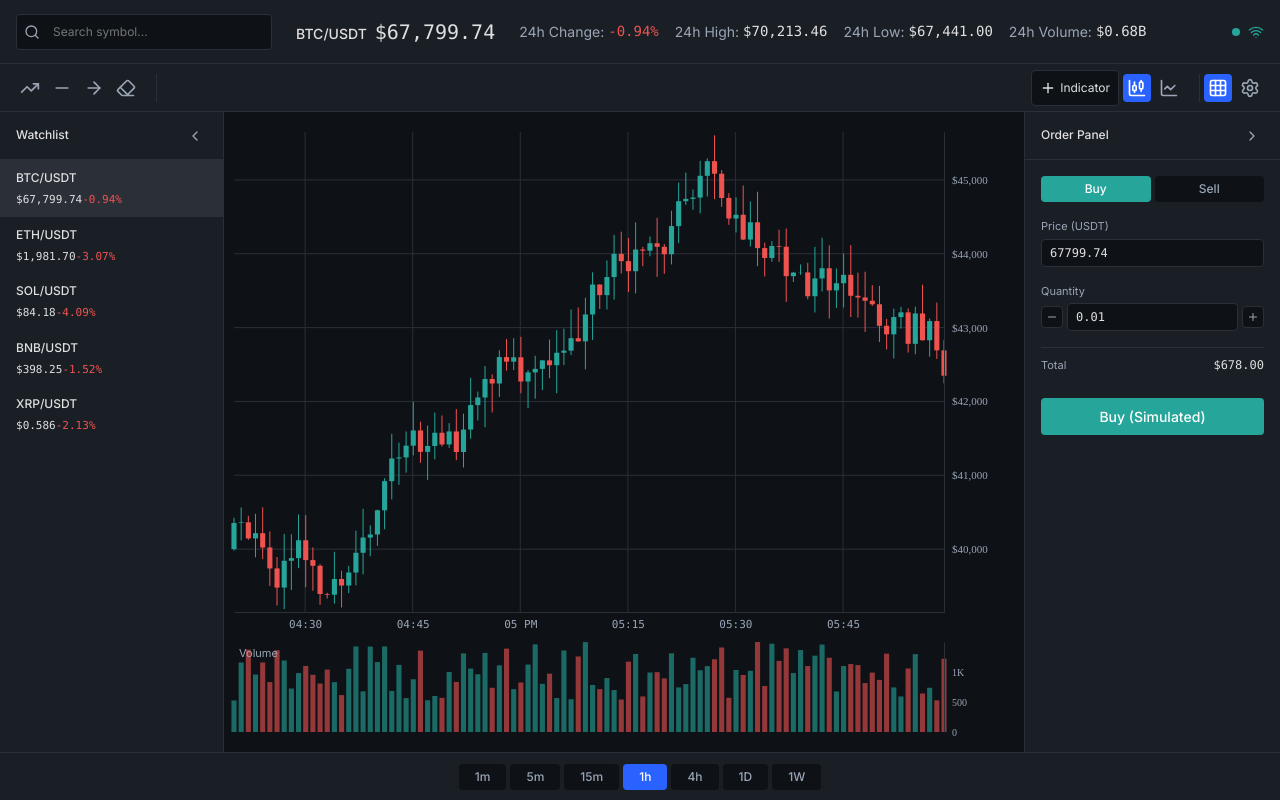
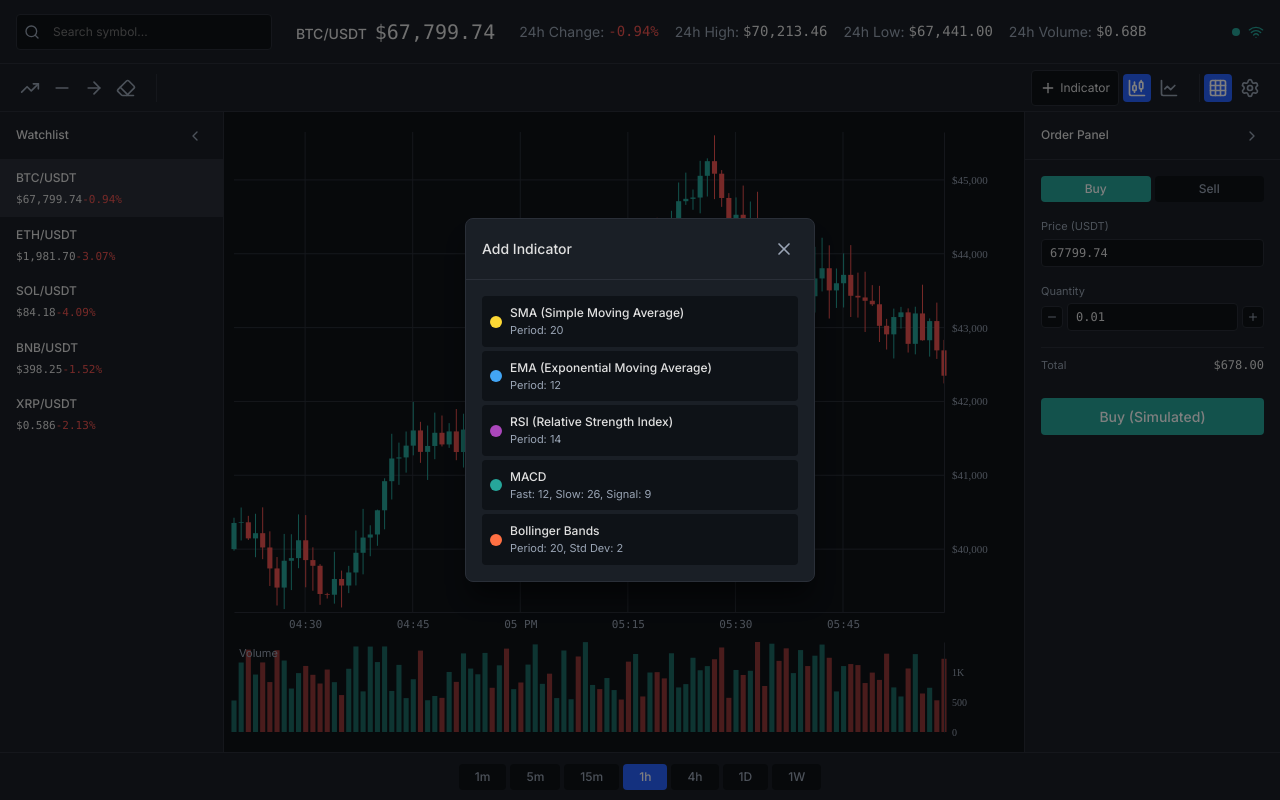
Before and after one commit to MayorGee/alpha-charts, a React (Vite) app: page / in a window 1280 px wide. Both pictures are taken after a click on the button "Indicator". Built offline with nearby package versions, Linux system fonts and the light colour scheme.

Commit message:
Added Indicator Dialog

```diff
--- a/src/App.tsx
+++ b/src/App.tsx
@@ -4,9 +4,10 @@ import { Toolbar } from './components/layout/Toolbar';
 import { Watchlist } from './components/layout/Watchlist';
 import { OrderPanel } from './components/layout/OrderPanel';
 import { TimeframeSelector } from './components/layout/TimeframeSelector';
-import type { Candle, ChartStyle, DrawingTool, Symbol } from './types';
+import type { Candle, ChartStyle, DrawingTool, Symbol, Indicator } from './types';
 import { CandlestickChart } from './components/chart/CandlestickChart';
 import { VolumeChart } from './components/chart/VolumeChart';
+import { IndicatorDialog } from './components/layout/IndicatorDialog';
 import { generateMockCandles } from './utils/chartData';
 
 const mockSymbols: Symbol[] = [
@@ -61,10 +62,12 @@ function App() {
     const [watchlistCollapsed, setWatchlistCollapsed] = useState(false);
     const [orderPanelCollapsed, setOrderPanelCollapsed] = useState(false);
     const [chartData, setChartData] = useState<Candle[]>([]);
+    const [indicatorDialogOpen, setIndicatorDialogOpen] = useState(false);
+    const [activeIndicators, setActiveIndicators] = useState<Indicator[]>([]);
 
     useEffect(() => {
-      const data = generateMockCandles(100);
-      setChartData(data);
+        const data = generateMockCandles(100);
+        setChartData(data);
     }, [selectedSymbol, selectedTimeframe]);
 
     const headerHeight = 64;
@@ -94,12 +97,20 @@ function App() {
         console.log('Searching:', query);
     };
 
-    const handleAddIndicator = () => {
-      console.log('Indicator added');
+    const handleAddIndicator = (indicator: Indicator) => {
+        if (!activeIndicators.some(i => i.id === indicator.id)) {
+          setActiveIndicators([...activeIndicators, indicator]);
+        } else {
+          alert('Indicator Already added!')
+        }
+    };
+
+    const handleRemoveIndicator = (id: string) => {
+        setActiveIndicators(activeIndicators.filter(i => i.id !== id));
     };
 
     const handleClearDrawings = () => {
-      console.log('Clear drawings');
+        console.log('Clear drawings');
     };
 
     const handleSelectSymbol = (symbol: Symbol) => {
@@ -121,8 +132,10 @@ function App() {
                 onChartStyleChange={setChartStyle}
                 showGrid={showGrid}
                 onGridToggle={() => setShowGrid(!showGrid)}
-                onAddIndicator={handleAddIndicator}
+                onAddIndicator={() => setIndicatorDialogOpen(true)}
                 onClearDrawings={handleClearDrawings}
+                activeIndicators={activeIndicators}
+                onRemoveIndicator={handleRemoveIndicator}
             />
             <div className="app-main">
                 <Watchlist
@@ -136,7 +149,7 @@ function App() {
                 <div className="chart-area">
                     <CandlestickChart
                         data={chartData}
-                        width={chartWidth} // need to compute chart width
+                        width={chartWidth}
                         height={mainChartHeight}
                         showGrid={showGrid}
                         chartStyle={chartStyle}
@@ -144,7 +157,7 @@ function App() {
                     <VolumeChart
                         data={chartData}
                         width={chartWidth}
-                        height={volumeChartHeight} // 120 from original
+                        height={volumeChartHeight}
                     />
                 </div>
                 <OrderPanel
@@ -157,6 +170,11 @@ function App() {
                 selectedTimeframe={selectedTimeframe}
                 onSelectTimeframe={setSelectedTimeframe}
             />
+            <IndicatorDialog
+                isOpen={indicatorDialogOpen}
+                onClose={() => setIndicatorDialogOpen(false)}
+                onAddIndicator={handleAddIndicator}
+            />
         </div>
     );
 }
--- /dev/null
+++ b/src/components/layout/IndicatorDialog/index.tsx
@@ -0,0 +1,98 @@
+import { X } from 'lucide-react';
+import type { Indicator } from '../../../types';
+import type { IndicatorDialogProps } from '../../../types/props';
+import './indicator-dialog.scss';
+
+const availableIndicators: Indicator[] = [
+    {
+        id: 'sma',
+        name: 'SMA (Simple Moving Average)',
+        description: 'Period: 20',
+        color: '#FDD835',
+    },
+    {
+        id: 'ema',
+        name: 'EMA (Exponential Moving Average)',
+        description: 'Period: 12',
+        color: '#42A5F5',
+    },
+    {
+        id: 'rsi',
+        name: 'RSI (Relative Strength Index)',
+        description: 'Period: 14',
+        color: '#AB47BC',
+    },
+    {
+        id: 'macd',
+        name: 'MACD',
+        description: 'Fast: 12, Slow: 26, Signal: 9',
+        color: '#26A69A',
+    },
+    {
+        id: 'bollinger',
+        name: 'Bollinger Bands',
+        description: 'Period: 20, Std Dev: 2',
+        color: '#FF7043',
+    },
+];
+
+export const IndicatorDialog: React.FC<IndicatorDialogProps> = ({
+    isOpen,
+    onClose,
+    onAddIndicator,
+}) => {
+    if (!isOpen) return null;
+
+    const handleOverlayClick = (e: React.MouseEvent) => {
+        if (e.target === e.currentTarget) {
+            onClose();
+        }
+    };
+
+    return (
+        <div className="indicator-dialog__overlay" onClick={handleOverlayClick}>
+            <div className="indicator-dialog">
+                {/* Header */}
+                <div className="indicator-dialog__header">
+                    <h3 className="indicator-dialog__title">Add Indicator</h3>
+                    <button
+                        className="indicator-dialog__close"
+                        onClick={onClose}
+                        aria-label="Close dialog"
+                    >
+                        <X />
+                    </button>
+                </div>
+
+                {/* Content */}
+                <div className="indicator-dialog__content">
+                    <div className="indicator-dialog__list">
+                        {availableIndicators.map((indicator) => (
+                            <button
+                                key={indicator.id}
+                                className="indicator-dialog__item"
+                                onClick={() => {
+                                    onAddIndicator(indicator);
+                                    onClose();
+                                }}
+                            >
+                                <div
+                                    className="indicator-dialog__item-color"
+                                    style={{ backgroundColor: indicator.color }}
+                                />
+                                <div className="indicator-dialog__item-info">
+                                    <div className="indicator-dialog__item-name">
+                                        {indicator.name}
+                                    </div>
+                                    <div className="indicator-dialog__item-description">
+                                        {indicator.description}
+                                    </div>
+                                </div>
+                            </button>
+                        ))}
+                    </div>
+                </div>
+            </div>
+        </div>
+    );
+};
--- /dev/null
+++ b/src/components/layout/IndicatorDialog/indicator-dialog.scss
@@ -0,0 +1,107 @@
+@use '../../../scss/abstracts' as *;
+
+.indicator-dialog {
+    display: flex;
+    flex-direction: column;
+    background: $color-bg-secondary;
+    border-radius: $border-radius-md;
+    border: 1px solid $color-border;
+    width: 100%;
+    max-width: 350px;
+    box-shadow: 0 20px 25px -5px rgba(0, 0, 0, 0.5);
+    max-height: 90vh;
+
+    &__overlay {
+        position: fixed;
+        inset: 0;
+        z-index: $z-index-modal;
+        display: flex;
+        align-items: center;
+        justify-content: center;
+        background: rgba(0, 0, 0, 0.5);
+    }
+
+    &__header {
+        display: flex;
+        align-items: center;
+        justify-content: space-between;
+        padding: $spacing-md;
+        border-bottom: 1px solid $color-border;
+    }
+
+    &__title {
+        color: $color-text-primary;
+        font-weight: $font-weight-medium;
+        font-family: $font-family-sans;
+        font-size: $font-size-md;
+    }
+
+    &__close {
+        padding: $spacing-xs;
+        border-radius: $border-radius-sm;
+        color: $color-text-secondary;
+        transition: background-color 0.2s ease, color 0.2s ease;
+
+        &:hover {
+            background: $color-bg-tertiary;
+            color: $color-text-primary;
+        }
+
+        svg {
+            width: 20px;
+            height: 20px;
+        }
+    }
+
+    &__content {
+        padding: $spacing-md;
+        overflow-y: auto;
+        max-height: 384px;
+    }
+
+    &__list {
+        display: flex;
+        flex-direction: column;
+        gap: $spacing-xs;
+    }
+
+    &__item {
+        display: flex;
+        align-items: center;
+        gap: $spacing-sm;
+        padding: $spacing-sm;
+        background: $color-bg-primary;
+        border-radius: $border-radius-sm;
+        transition: background-color 0.2s ease;
+        text-align: left;
+        cursor: pointer;
+
+        &:hover {
+            background: $color-bg-tertiary;
+        }
+
+        &-color {
+            width: 12px;
+            height: 12px;
+            border-radius: $border-radius-circle;
+            flex-shrink: 0;
+        }
+
+        &-info {
+            flex: 1;
+        }
+
+        &-name {
+            color: $color-text-primary;
+            font-size: $font-size-sm;
+            font-weight: $font-weight-medium;
+            font-family: $font-family-sans;
+        }
+
+        &-description {
+            color: $color-text-secondary;
+            font-size: $font-size-xs;
+            font-family: $font-family-sans;
+        }
+    }
+}
--- a/src/components/layout/Toolbar/index.tsx
+++ b/src/components/layout/Toolbar/index.tsx
@@ -22,6 +22,8 @@ export function Toolbar({
     onGridToggle,
     onAddIndicator,
     onClearDrawings,
+    activeIndicators = [],
+    onRemoveIndicator,
 }: ToolbarProps) {
     const toolButtons = [
         { id: 'trendline' as DrawingTool, icon: TrendingUp, label: 'Trendline' },
@@ -51,6 +53,29 @@ export function Toolbar({
                     <Eraser />
                 </button>
             </div>
+
+            {/* Active Indicators */}
+            {activeIndicators.length > 0 && (
+                <div className="toolbar__indicators">
+                    {activeIndicators.map((indicator) => (
+                        <div key={indicator.id} className="toolbar__indicator-chip">
+                            <div
+                                className="toolbar__indicator-color"
+                                style={{ backgroundColor: indicator.color }}
+                            />
+                            <span className="toolbar__indicator-name">{indicator.name}</span>
+                            {onRemoveIndicator && (
+                                <button
+                                    className="toolbar__indicator-remove"
+                                    onClick={() => onRemoveIndicator(indicator.id)}
+                                >
+                                    ×
+                                </button>
+                            )}
+                        </div>
+                    ))}
+                </div>
+            )}
 
             {/* Right Side Tools */}
             <div className="toolbar__group">
--- a/src/components/layout/Toolbar/toolbar.scss
+++ b/src/components/layout/Toolbar/toolbar.scss
@@ -1,13 +1,17 @@
 @use '../../../scss/abstracts/variables' as *;
+@use '../../../scss/abstracts/mixins' as *;
+
 
 .toolbar {
-    height: 48px;
     background: $color-bg-secondary;
     border-bottom: 1px solid $color-border;
     display: flex;
     align-items: center;
     padding: 0 $spacing-md;
     gap: $spacing-sm;
+    min-height: 48px;
+    height: auto;
+    padding: $spacing-xs $spacing-md;
 
     &__section {
         display: flex;
@@ -53,6 +57,57 @@
         }
     }
 
+    &__indicators {
+        display: flex;
+        align-items: center;
+        gap: $spacing-xs;
+        flex-wrap: wrap;
+        margin-left: $spacing-sm;
+        padding-left: $spacing-sm;
+        max-width: 400px;
+        overflow-x: auto;
+        @include hide-scrollbar;
+    }
+
+    &__indicator-chip {
+        display: flex;
+        align-items: center;
+        gap: $spacing-xs;
+        padding: $spacing-xs $spacing-sm;
+        background: $color-bg-primary;
+        border: 1px solid $color-border;
+        border-radius: $border-radius-sm;
+        font-size: $font-size-xs;
+        color: $color-text-primary;
+        font-family: $font-family-sans;
+        white-space: nowrap;
+    }
+
+    &__indicator-color {
+        width: 8px;
+        height: 8px;
+        border-radius: $border-radius-circle;
+    }
+
+    &__indicator-name {
+        max-width: 100px;
+        overflow: hidden;
+        text-overflow: ellipsis;
+    }
+
+    &__indicator-remove {
+        color: $color-text-secondary;
+        font-size: 14px;
+        line-height: 1;
+        padding: 0 2px;
+        border-radius: $border-radius-sm;
+
+        &:hover {
+            background: $color-bg-tertiary;
+            color: $color-text-primary;
+        }
+    }
+
     &__indicator-btn {
         display: flex;
         align-items: center;
--- a/src/types/props.ts
+++ b/src/types/props.ts
@@ -15,6 +15,8 @@ export interface ToolbarProps {
     onGridToggle: () => void;
     onAddIndicator: () => void;
     onClearDrawings: () => void;
+    activeIndicators?: Indicator[];
+    onRemoveIndicator?: (id: string) => void;
 }
 
 export interface WatchlistProps {
```
